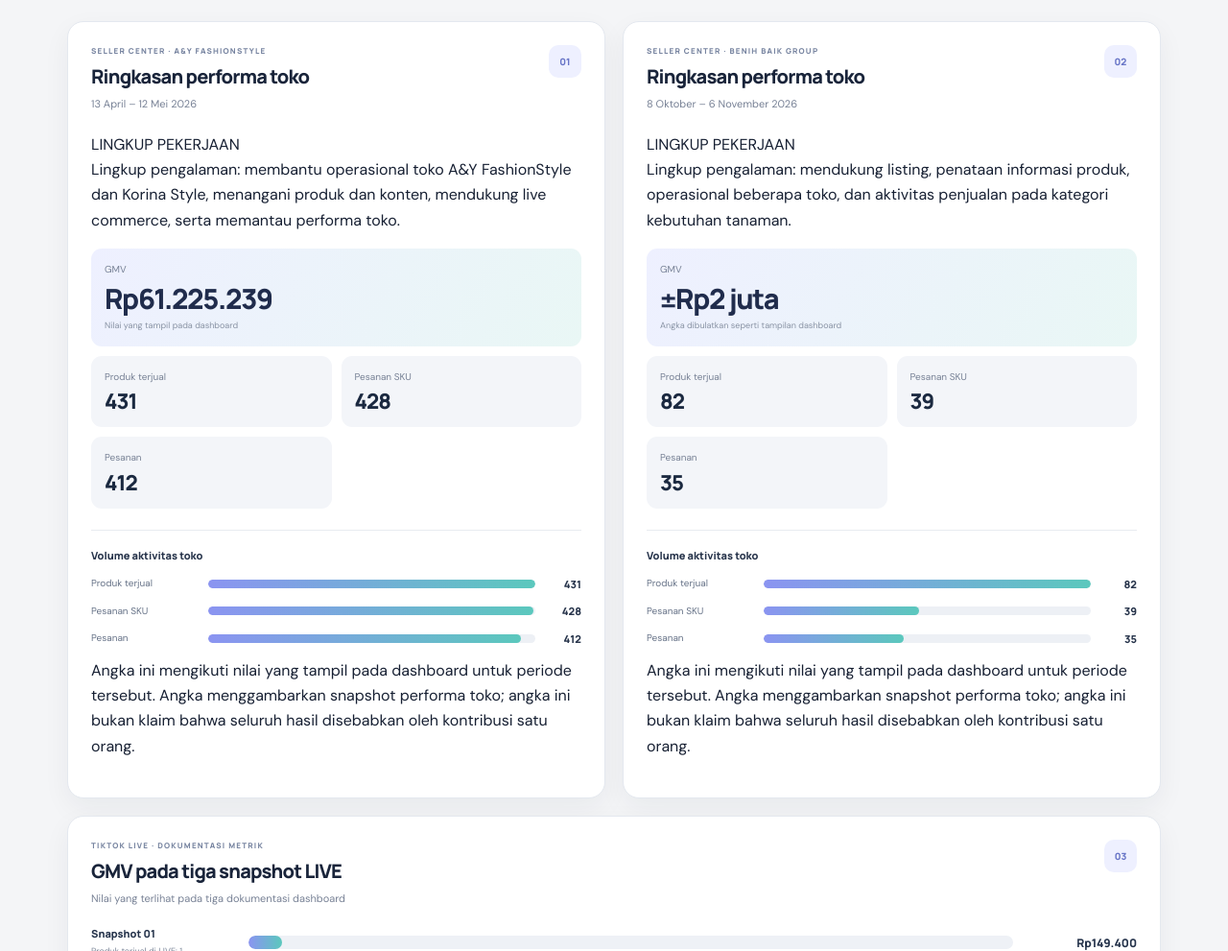
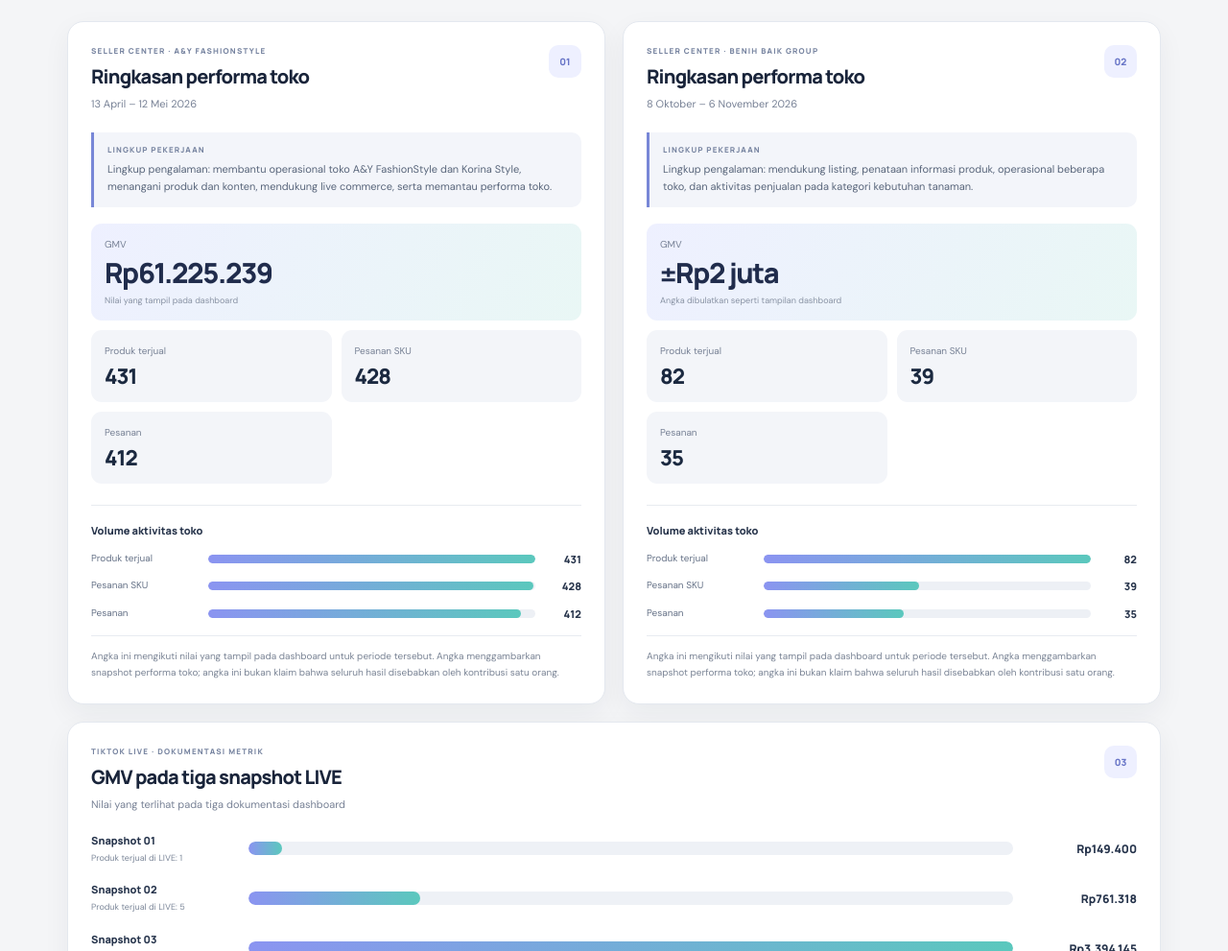
Before and after one commit to Derianal/derianal.github.io, a plain HTML site: page index.html in a window 1280 px wide. Shown: the part 7040-8031 px from the top of the page at 96% size. Drawn offline with Linux system fonts and the light colour scheme.

Commit message:
Style portfolio case-study evidence blocks

```diff
--- a/style.css
+++ b/style.css
@@ -140,3 +140,10 @@
 .project-demo-link:focus-visible{outline:3px solid #8f9cff;outline-offset:3px}
 
 .demo-disclaimer{display:block;margin:-5px 0 13px;color:#89949f;font-size:9px;line-height:1.6}
+
+
+/* Evidence-led case-study context */
+.analytics-scope{margin:0 0 17px;padding:12px 14px;border-left:3px solid #7887d7;border-radius:0 10px 10px 0;background:#f3f5fa}
+.analytics-scope>span{display:block;color:#7784a0;font:800 8px/1.5 var(--font-display);letter-spacing:.14em}
+.analytics-scope p{margin:5px 0 0;color:#59667b;font-size:11px;line-height:1.7}
+.analytics-source-note{margin:15px 0 0;padding-top:12px;border-top:1px solid #e8ebf1;color:#7a8495;font-size:10px;line-height:1.7}
```
